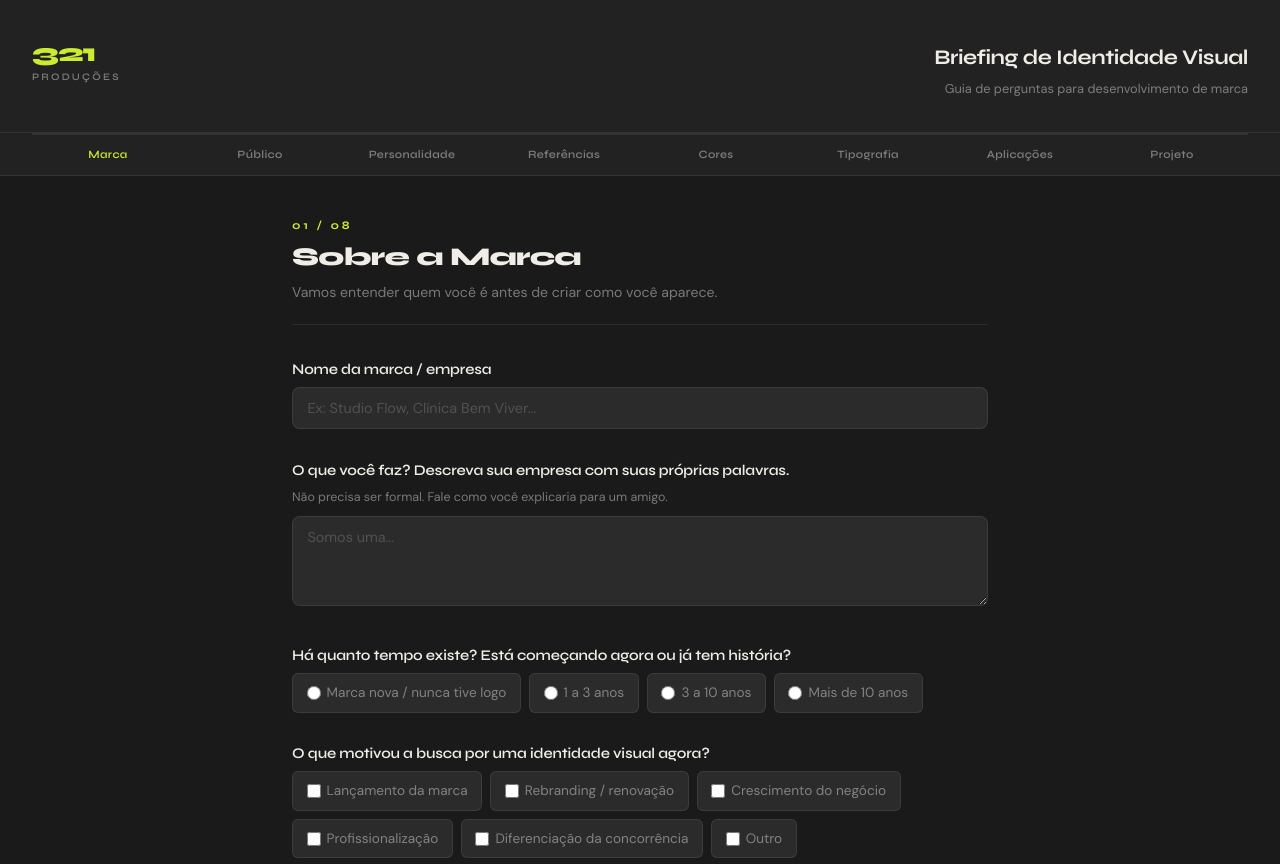
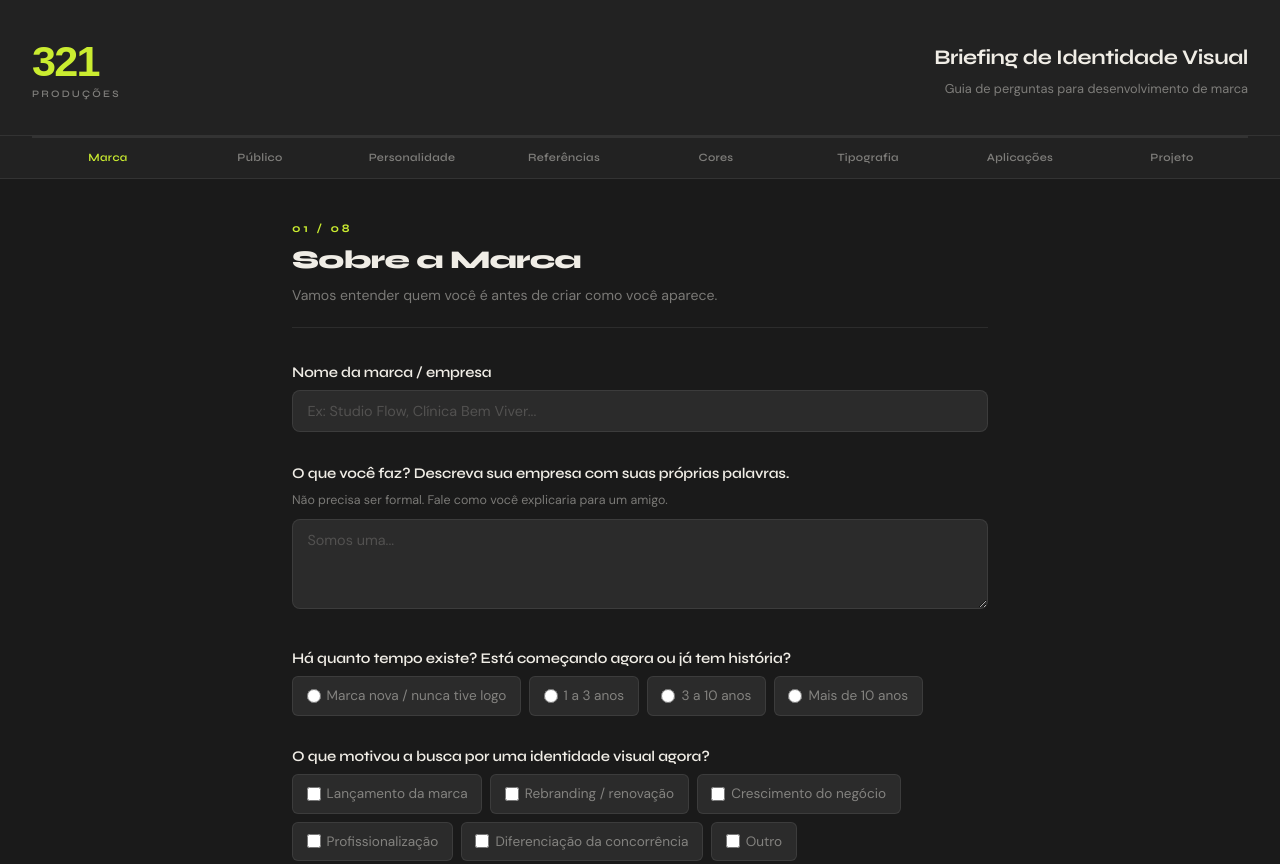
Before and after one commit to 321producoes/idvisual, a plain HTML site: page index.html in a window 1280 px wide. Shown: the top 864 px of the page. Drawn offline with Linux system fonts and the light colour scheme.

Commit message:
logo update index.html

```diff
--- a/index.html
+++ b/index.html
@@ -41,9 +41,9 @@
   }
 
   .logo-mark {
-    font-family: 'Syne', sans-serif;
+    font-family: 'Barlow Condensed', sans-serif;
     font-weight: 800;
-    font-size: 1.6rem;
+    font-size: 2.7rem;
     color: var(--lime);
     letter-spacing: -0.04em;
     line-height: 1;
```
